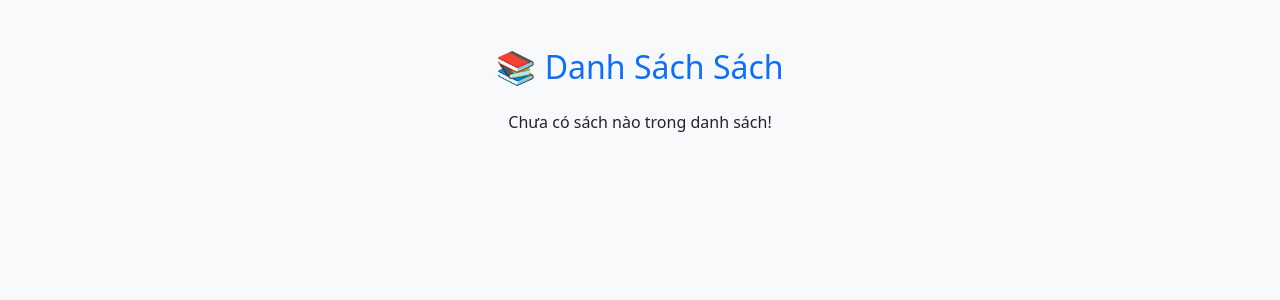
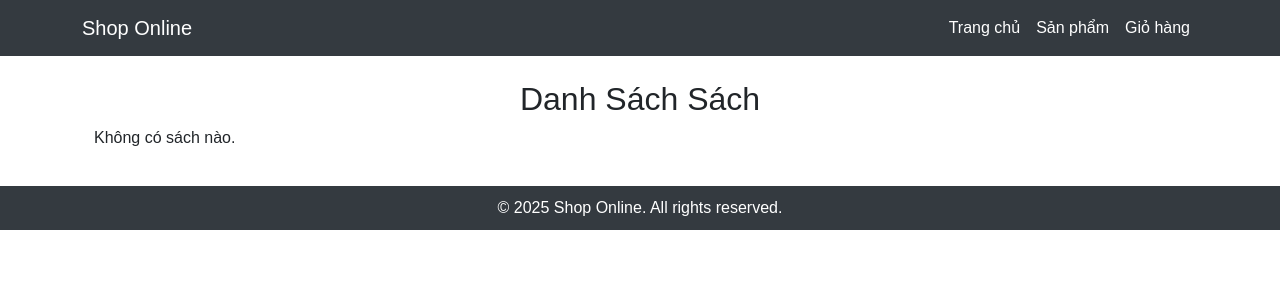
Before and after one commit to thang44hdai/KT-TKPM, a Django app: page / in a window 1280 px wide. Shown: the top 300 px of the page. Run offline with Django 5.2, Linux system fonts and the light colour scheme; data that the repository does not hold is empty; some libraries are stand-ins or nearby versions.

Commit message:
add base

```diff
--- a/customer/templates/home.html
+++ b/customer/templates/home.html
@@ -1,58 +1,26 @@
-<!DOCTYPE html>
-<html lang="vi">
-  <head>
-    <meta charset="UTF-8" />
-    <meta name="viewport" content="width=device-width, initial-scale=1.0" />
-    <title>Trang Chủ - Cửa Hàng Sách</title>
-    <link
-      rel="stylesheet"
-      href="https://cdnjs.cloudflare.com/ajax/libs/bootstrap/5.3.0/css/bootstrap.min.css"
-    />
-    <style>
-      body {
-        background-color: #f8f9fa;
-      }
-      .book-card {
-        transition: transform 0.3s, box-shadow 0.3s;
-      }
-      .book-card:hover {
-        transform: scale(1.05);
-        box-shadow: 0 5px 15px rgba(0, 0, 0, 0.2);
-      }
-      .card img {
-        height: 250px;
-        object-fit: cover;
-      }
-    </style>
-  </head>
-  <body>
-    <div class="container mt-5">
-      <h2 class="text-center text-primary">📚 Danh Sách Sách</h2>
-      <div class="row mt-4">
+{% extends 'base.html' %}
+
+{% block title %}Trang Chủ{% endblock %}
+
+{% block content %}
+<div class="container">
+    <h2 class="text-center">Danh Sách Sách</h2>
+    <div class="row">
         {% for book in books %}
         <div class="col-md-4">
-          <div class="card book-card mb-4 shadow-sm">
-            <img
-              src="{{ book.image }}"
-              class="card-img-top"
-              alt="{{ book.title }}"
-            />
-            <div class="card-body">
-              <h5 class="card-title">{{ book.title }}</h5>
-              <p class="card-text text-muted">
-                Tác giả: <strong>{{ book.author }}</strong>
-              </p>
-              <p class="text-danger fw-bold">{{ book.price }} VNĐ</p>
-              <a href="#" class="btn btn-success w-100">📖 Xem chi tiết</a>
+            <div class="card">
+                <img src="{{ book.image }}" class="card-img-top" alt="{{ book.title }}">
+                <div class="card-body">
+                    <h5 class="card-title">{{ book.title }}</h5>
+                    <p class="card-text">{{ book.author }}</p>
+                    <p class="card-text">Giá: {{ book.price }} VNĐ</p>
+                    <a href="#" class="btn btn-primary">Mua ngay</a>
+                </div>
             </div>
-          </div>
         </div>
         {% empty %}
-        <p class="text-center">Chưa có sách nào trong danh sách!</p>
+        <p>Không có sách nào.</p>
         {% endfor %}
-      </div>
     </div>
-
-    <script src="https://cdnjs.cloudflare.com/ajax/libs/bootstrap/5.3.0/js/bootstrap.bundle.min.js"></script>
-  </body>
-</html>
+</div>
+{% endblock %}
--- a/nqthang_project01/settings.py
+++ b/nqthang_project01/settings.py
@@ -11,7 +11,7 @@ https://docs.djangoproject.com/en/5.1/ref/settings/
 """
 
 from pathlib import Path
-
+import os
 # Build paths inside the project like this: BASE_DIR / 'subdir'.
 BASE_DIR = Path(__file__).resolve().parent.parent
 
@@ -56,7 +56,7 @@ ROOT_URLCONF = 'nqthang_project01.urls'
 TEMPLATES = [
     {
         'BACKEND': 'django.template.backends.django.DjangoTemplates',
-        'DIRS': [],
+        'DIRS': [os.path.join(BASE_DIR, 'templates')],
         'APP_DIRS': True,
         'OPTIONS': {
             'context_processors': [
--- /dev/null
+++ b/templates/base.html
@@ -0,0 +1,69 @@
+<!DOCTYPE html>
+<html lang="vi">
+  <head>
+    <meta charset="UTF-8" />
+    <meta name="viewport" content="width=device-width, initial-scale=1.0" />
+    <title>{% block title %}Trang Bán Hàng{% endblock %}</title>
+    <link
+      rel="stylesheet"
+      href="https://cdn.jsdelivr.net/npm/bootstrap@5.3.0/dist/css/bootstrap.min.css"
+    />
+    <style>
+      body {
+        font-family: Arial, sans-serif;
+      }
+      .navbar {
+        background-color: #343a40;
+      }
+      .navbar-brand,
+      .nav-link {
+        color: white !important;
+      }
+      footer {
+        text-align: center;
+        padding: 10px;
+        background-color: #343a40;
+        color: white;
+        margin-top: 20px;
+      }
+    </style>
+  </head>
+  <body>
+    <!-- 🔹 Header cố định -->
+    <nav class="navbar navbar-expand-lg navbar-dark">
+      <div class="container">
+        <a class="navbar-brand" href="{% url 'home' %}">Shop Online</a>
+        <button
+          class="navbar-toggler"
+          type="button"
+          data-bs-toggle="collapse"
+          data-bs-target="#navbarNav"
+        >
+          <span class="navbar-toggler-icon"></span>
+        </button>
+        <div class="collapse navbar-collapse" id="navbarNav">
+          <ul class="navbar-nav ms-auto">
+            <li class="nav-item">
+              <a class="nav-link" href="{% url 'home' %}">Trang chủ</a>
+            </li>
+            <li class="nav-item">
+              <a class="nav-link">Sản phẩm</a>
+            </li>
+            <li class="nav-item">
+              <a class="nav-link">Giỏ hàng</a>
+            </li>
+            <li class="nav-item"></li>
+          </ul>
+        </div>
+      </div>
+    </nav>
+
+    <!-- 🔹 Nội dung trang -->
+    <div class="container mt-4">{% block content %}{% endblock %}</div>
+
+    <!-- 🔹 Footer -->
+    <footer>© 2025 Shop Online. All rights reserved.</footer>
+
+    <script src="https://cdn.jsdelivr.net/npm/bootstrap@5.3.0/dist/js/bootstrap.bundle.min.js"></script>
+  </body>
+</html>
```
